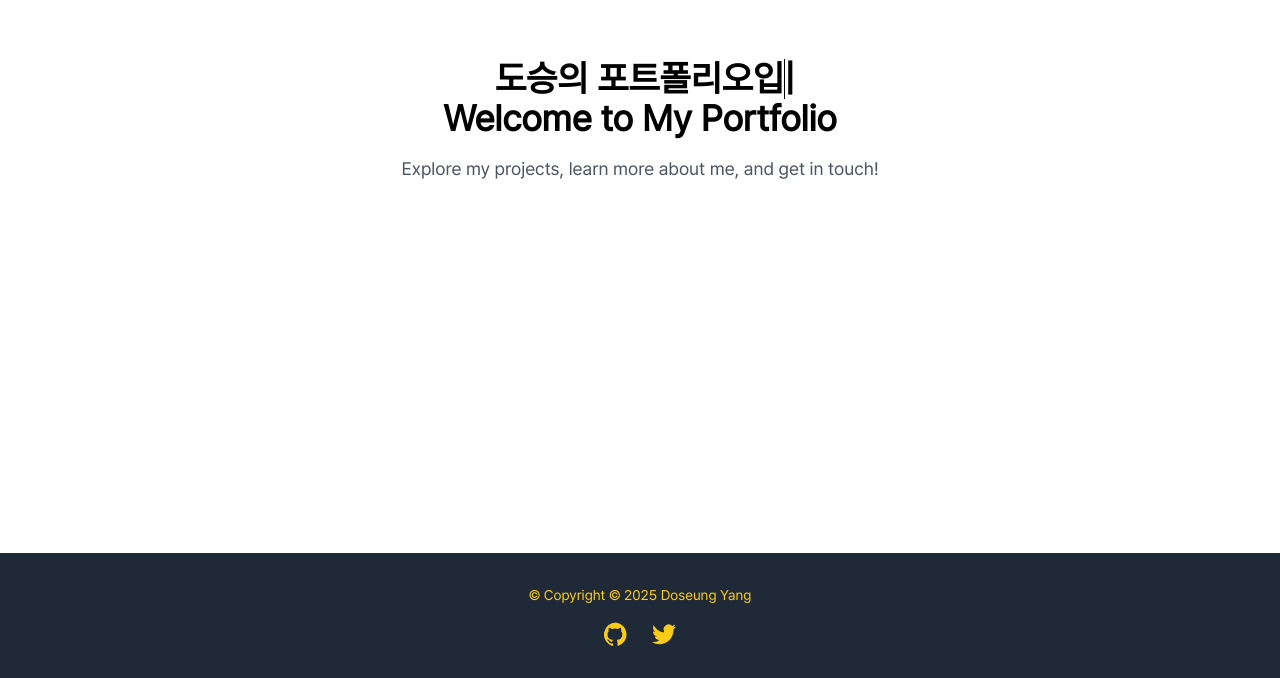
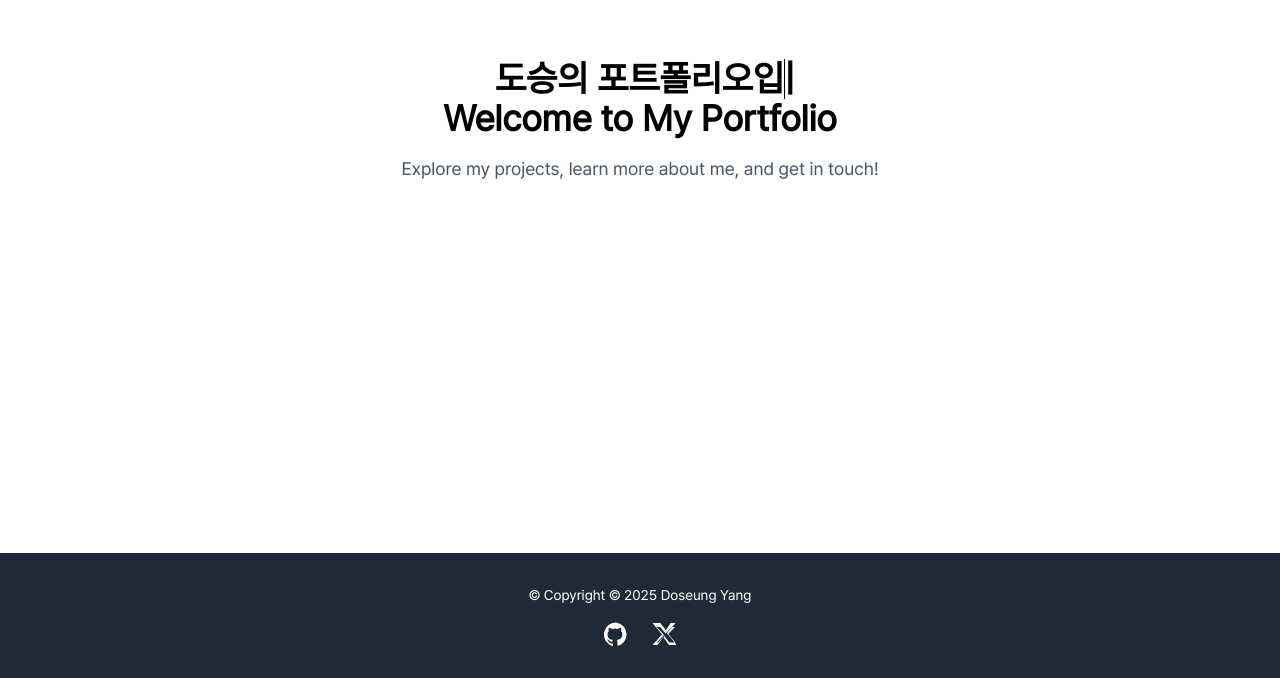
Before and after one commit to Doseung-Yang/doseung.dev, a Next.js app: page / in a window 1280 px wide. Shown: the part 375-1053 px from the top of the page. Built offline with nearby package versions, Linux system fonts and the light colour scheme.

Commit message:
chore: x 로고 변경

```diff
--- a/app/components/Footer.tsx
+++ b/app/components/Footer.tsx
@@ -1,28 +1,28 @@
 export default function Footer() {
   return (
     <footer className="bg-gray-800 py-8">
-      <div className="container mx-auto text-center text-yellow-400">
+      <div className="container mx-auto text-center text-white">
         <p className="mb-4 text-sm">© Copyright © 2025 Doseung Yang</p>
 
         <div className="flex justify-center space-x-6">
           <a
-            href="https://github.com/"
+            href="https://github.com/Doseung-Yang"
             target="_blank"
             rel="noopener noreferrer"
-            className="hover:text-white transition duration-300"
+            className="hover:text-gray-200 transition duration-300"
           >
             <svg className="w-6 h-6 fill-current" xmlns="http://www.w3.org/2000/svg" viewBox="0 0 24 24">
               <path d="M12 .5a12 12 0 0 0-3.8 23.4c.6.1.8-.2.8-.5v-2c-3.4.7-4.2-1.6-4.2-1.6-.5-1.3-1.2-1.6-1.2-1.6-1-.7.1-.7.1-.7 1 .1 1.6 1 1.6 1 .9 1.6 2.4 1.1 3 .9.1-.7.4-1.1.8-1.3-2.7-.3-5.6-1.3-5.6-6a4.6 4.6 0 0 1 1.3-3.2 4.2 4.2 0 0 1 .1-3.2s1-.3 3.2 1.3a11 11 0 0 1 5.7 0c2.1-1.6 3.1-1.3 3.1-1.3a4.2 4.2 0 0 1 .1 3.2 4.6 4.6 0 0 1 1.3 3.2c0 4.7-2.8 5.7-5.6 6 .4.4.8 1.1.8 2.1v3.1c0 .3.2.6.8.5A12 12 0 0 0 12 .5" />
             </svg>
           </a>
           <a
-            href="https://twitter.com/"
+            href="https://x.com/DoseungYang"
             target="_blank"
             rel="noopener noreferrer"
-            className="hover:text-white transition duration-300"
+            className="hover:text-gray-200 transition duration-300"
           >
             <svg className="w-6 h-6 fill-current" xmlns="http://www.w3.org/2000/svg" viewBox="0 0 24 24">
-              <path d="M24 4.6a9.7 9.7 0 0 1-2.8.8 5 5 0 0 0 2.1-2.8 9.8 9.8 0 0 1-3.1 1.3A5 5 0 0 0 12 9.3c0 .4 0 .8.1 1.2A14 14 0 0 1 1.7 3.2a4.9 4.9 0 0 0-.7 2.5 5 5 0 0 0 2.2 4.2 5 5 0 0 1-2.2-.6v.1a5 5 0 0 0 4 4.9 5.1 5.1 0 0 1-1.3.2 5 5 0 0 1-1-.1 5 5 0 0 0 4.7 3.5A10 10 0 0 1 0 20a14 14 0 0 0 7.5 2.2c9 0 14-7.5 14-14v-.7A10.4 10.4 0 0 0 24 4.6" />
+              <path d="M23.5 1h-4.9L14 8.3 8.2 1H.5L10 12.5.5 23h4.9l5.9-7.7 5.8 7.7h7.7L14.9 11.2 23.5 1zm-6.2 19.4-4.9-6.5-6.3 6.5H4.9l7-7.3-7.2-8.2h3.4l5.5 6.5 6.1-6.5h3.2l-6.6 7 7.1 8.5h-3.3z" />
             </svg>
           </a>
         </div>
```
Also changed, not shown: 1 other file (tests, documents, lock files or other folders).
